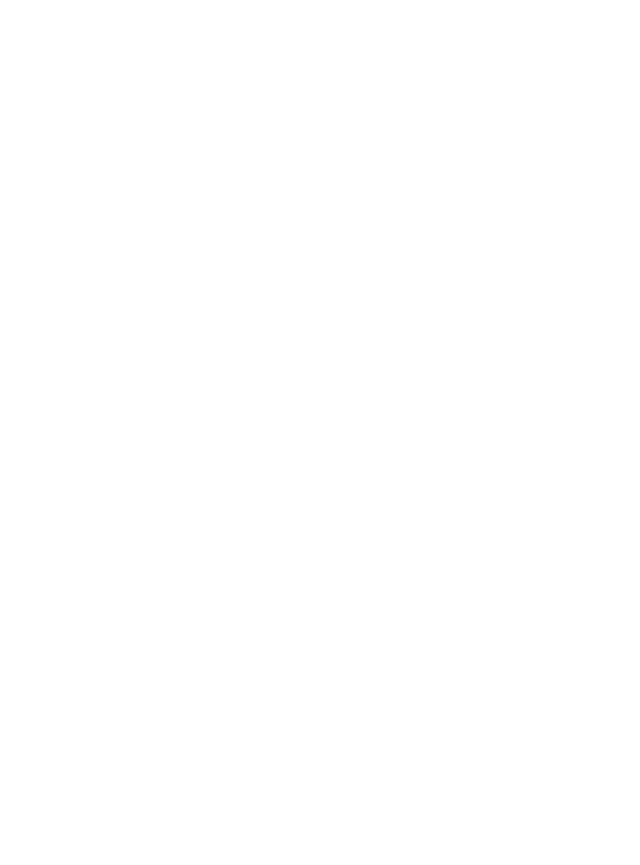
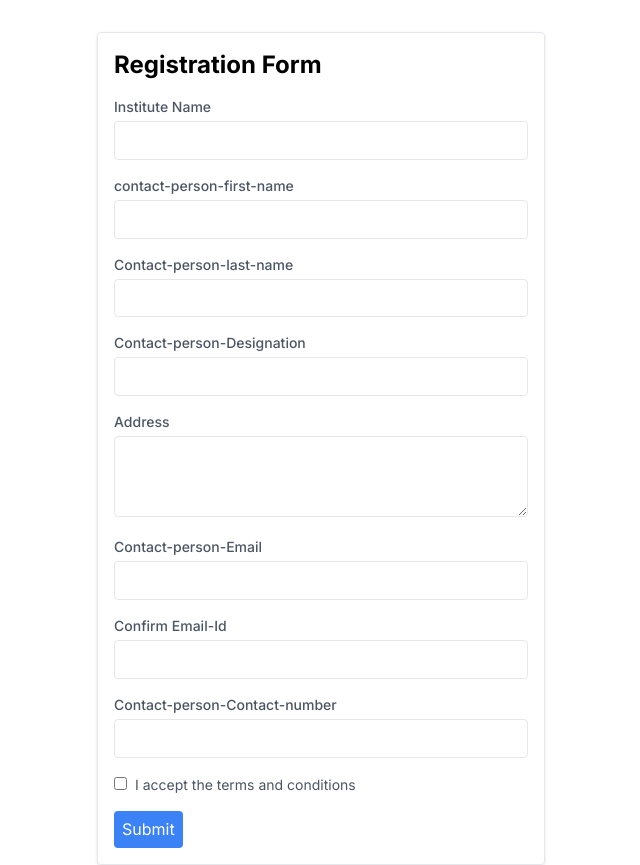
Before and after one commit to Nyashavasoya/AICTE-web-portal-frontend, a React (Create React App) app: page /registerPage in a window 1280 px wide. Before the commit this address had no page. Shown: the whole page, without its empty margins (319-959 px from the left). Before the commit the page ends 800 px from the top, so only its background shows below. Built offline with nearby package versions, Linux system fonts and the light colour scheme.

Commit message:
Added HomePage, LoginPage, RegistrationPage

```diff
--- a/src/App.js
+++ b/src/App.js
@@ -1,4 +1,4 @@
-import { BrowserRouter as Router, Routes, Route } from 'react-router-dom';
+import { BrowserRouter as Router, Routes, Route, Navigate, Link } from 'react-router-dom';
 import Dashboard from './components/Dashboard';
 import Layout from './components/Layout/Layout';
 import ApplicationProcess from './components/ApplicationProcess';
@@ -9,24 +9,50 @@
 import Notice from './components/Notice';
 import Calender from './components/Calender';
 import Logout from './components/Logout';
-
+import LoginPage from './pages/LoginPage';
+import Registration from './pages/Registraton';
+import HomePage from './pages/HomePage';
+import { useState } from 'react';
+import PaymentProcess from './pages/PaymentProcess';
 
 function App() {
+  const [isLoggedIn, setIsLoggedIn] = useState(false);
+
+  const handleLogin = () => {
+    setIsLoggedIn(true);
+  };
+
+  const handleLogout = () => {
+    setIsLoggedIn(false);
+  };
+
   return (
     <Router>
       <Routes>
-        <Route path="/" element={<Layout />}>
-          <Route index={true} element={<Dashboard />} />
-          <Route path="application-process" element={<ApplicationProcess />} />
-          <Route path="chatbot" element={<ChatBot />} />
-          <Route path="my-documents" element={<MyDocs />} />
-          <Route path="payment" element={<Payments />}/>
-          <Route path="progress-tracker" element={<ProgressTracker />}/>
-          <Route path="notice" element={<Notice />}/>
-          <Route path="calender" element={<Calender />}/>
-          <Route path="logout" element={<Logout />}/>
-          <Route path="login" element={<div>this is login Page</div>}/>
-        </Route>
+        <Route path="/" element={isLoggedIn ? <Layout /> : <HomePage />} />
+        {!isLoggedIn && (
+          <>
+            <Route path="loginPage" element={<LoginPage onLogin={handleLogin} />} />
+            <Route path="registerPage" element={<Registration />} />
+            <Route path="payment-process" element={<PaymentProcess />} />
+          </>
+        )}
+
+        {isLoggedIn && (
+          <>
+          <Route path="/" element={<Layout />} >
+            <Route index={true} element={<Dashboard />} />
+            <Route path="application-process" element={<ApplicationProcess />} />
+            <Route path="chatbot" element={<ChatBot />} />
+            <Route path="my-documents" element={<MyDocs />} />
+            <Route path="payment" element={<Payments />} />
+            <Route path="progress-tracker" element={<ProgressTracker />} />
+            <Route path="notice" element={<Notice />} />
+            <Route path="calender" element={<Calender />} />
+            <Route path="logout" element={<Logout onLogout={handleLogout} />} />
+            </Route>
+          </>
+        )}
       </Routes>
     </Router>
   );
--- /dev/null
+++ b/src/components/Profile.js
@@ -0,0 +1,11 @@
+import React from 'react'
+
+const Profile = () => {
+  return (
+    <div>
+      My Profile
+    </div>
+  )
+}
+
+export default Profile
--- /dev/null
+++ b/src/pages/PaymentProcess.js
@@ -0,0 +1,21 @@
+import React from 'react'
+import { useNavigate } from 'react-router-dom'
+
+const PaymentProcess = () => {
+
+    const navigate = useNavigate();
+
+    const onsubmitHandler = () => {
+        navigate('/');
+    }
+
+  return (
+    <><div>
+          Payment-Process
+      </div>
+      <button type='submit' onClick={onsubmitHandler}>Submit</button>
+      </>
+  )
+}
+
+export default PaymentProcess
--- /dev/null
+++ b/src/pages/Registraton.js
@@ -0,0 +1,169 @@
+import React, { useState } from 'react';
+import { useNavigate } from 'react-router-dom';
+
+
+const Registration = () => {
+  const [instituteName, setInstituteName] = useState('');
+  const [cpFirstName, setCpFirstName] = useState('');
+  const [cpLastName, setCpLastName] = useState('');
+  const [cpDesignation, setCpDesignation] = useState('');
+  const [cpNumber, setCpNumber] = useState('');
+  const [cpEmail, setCpEmail] = useState('');
+  const [confirmEmail, setConfirmEmail] = useState();
+  const [address, setAddress] = useState('');
+  const [acceptTerms, setAcceptTerms] = useState(false);
+
+  const navigate = useNavigate();
+
+  const onSubmitHandler = () => {
+    navigate('/payment-process');
+  }
+
+  const handleSubmit = (e) => {
+    e.preventDefault();
+  };
+
+  const emailIdHandler = (confirmEmail) => {
+    if(confirmEmail === setCpEmail){
+      setConfirmEmail(confirmEmail);
+    }
+    else{
+      alert("Wrong email");
+    }
+  }
+
+  return (
+    <div className="max-w-md mx-auto mt-8 p-4 border rounded shadow">
+      <h2 className="text-2xl font-bold mb-4">Registration Form</h2>
+      <form onSubmit={handleSubmit}>
+
+        <div className="mb-4">
+          <label htmlFor="instituteName" className="block text-sm font-medium text-gray-600">
+            Institute Name
+          </label>
+          <input
+            type="text"
+            id="instituteName"
+            className="mt-1 p-2 border rounded w-full"
+            value={instituteName}
+            onChange={(e) => setInstituteName(e.target.value)}
+          />
+        </div>
+
+        <div className="mb-4">
+          <label htmlFor="contact-person-fn" className="block text-sm font-medium text-gray-600">
+            contact-person-first-name
+          </label>
+          <input
+            type="text"
+            id="cp-fname"
+            className="mt-1 p-2 border rounded w-full"
+            value={cpFirstName}
+            onChange={(e) => setCpFirstName(e.target.value)}
+          />
+        </div>
+
+        <div className="mb-4">
+          <label htmlFor="cp-ln" className="block text-sm font-medium text-gray-600">
+            Contact-person-last-name
+          </label>
+          <input
+            type="text"
+            id="cp-lname"
+            className="mt-1 p-2 border rounded w-full"
+            value={cpLastName}
+            onChange={(e) => setCpLastName(e.target.value)}
+          />
+        </div>
+
+        <div className="mb-4">
+          <label htmlFor="cp-design" className="block text-sm font-medium text-gray-600">
+            Contact-person-Designation
+          </label>
+          <input
+            type="text"
+            id="cp-designation"
+            className="mt-1 p-2 border rounded w-full"
+            value={cpDesignation}
+            onChange={(e) => setCpDesignation(e.target.value)}
+          />
+        </div>
+
+        <div className="mb-4">
+          <label htmlFor="address" className="block text-sm font-medium text-gray-600">
+            Address
+          </label>
+          <textarea
+            id="address"
+            rows="3"
+            className="mt-1 p-2 border rounded w-full"
+            value={address}
+            onChange={(e) => setAddress(e.target.value)}
+          ></textarea>
+        </div>
+
+        <div className="mb-4">
+          <label htmlFor="cpEmail" className="block text-sm font-medium text-gray-600">
+            Contact-person-Email
+          </label>
+          <input
+            type="text"
+            id="cp-email"
+            className="mt-1 p-2 border rounded w-full"
+            value={cpEmail}
+            onChange={(e) => setCpEmail(e.target.value)}
+          />
+        </div>
+
+        <div className="mb-4">
+          <label htmlFor="confirm-emailId" className="block text-sm font-medium text-gray-600">
+            Confirm Email-Id
+          </label>
+          <input
+            type="text"
+            id="confirm-email"
+            className="mt-1 p-2 border rounded w-full"
+            value={confirmEmail}
+            onChange={(e) => emailIdHandler(e.target.value)}
+          />
+        </div>
+
+        <div className="mb-4">
+          <label htmlFor="cp-num" className="block text-sm font-medium text-gray-600">
+            Contact-person-Contact-number
+          </label>
+          <input
+            type="text"
+            id="cp-number"
+            className="mt-1 p-2 border rounded w-full"
+            value={cpNumber}
+            onChange={(e) => setCpNumber(e.target.value)}
+          />
+        </div>
+
+        <div className="mb-4">
+          <input
+            type="checkbox"
+            id="acceptTerms"
+            className="mr-2"
+            checked={acceptTerms}
+            onChange={() => setAcceptTerms(!acceptTerms)}
+          />
+          <label htmlFor="acceptTerms" className="text-sm text-gray-600">
+            I accept the terms and conditions
+          </label>
+        </div>
+
+        <button
+          type="submit"
+          className="bg-blue-500 text-white p-2 rounded hover:bg-blue-600 focus:outline-none focus:shadow-outline-blue active:bg-blue-800"
+          onClick={onSubmitHandler}
+        >
+          Submit
+        </button>
+      </form>
+    </div>
+  );
+};
+
+export default Registration;
```
